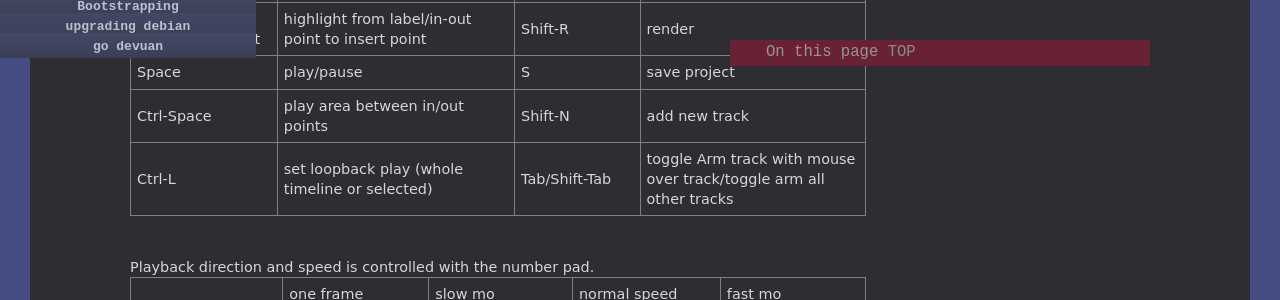
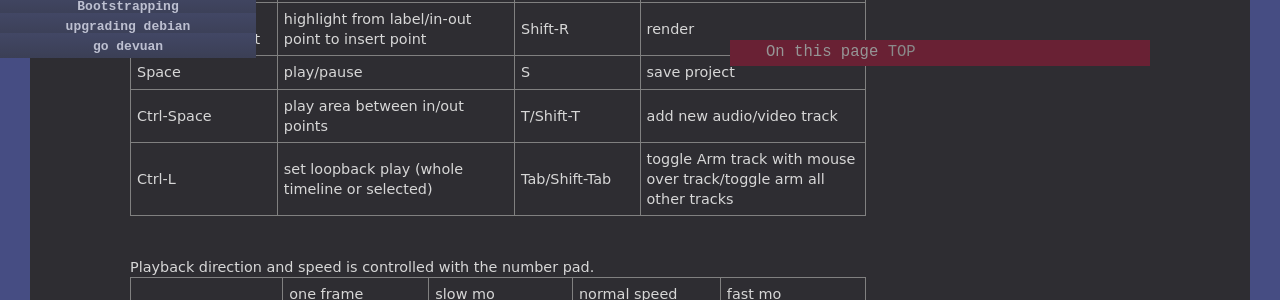
Before and after one commit to dquinton/debian-install, a Jekyll site: the page built from tutorial/04c-cinelerra.html, in a window 1280 px wide and 900 px high, scrolled down 1622 px. Shown: the part 152-452 px from the top of the window. Built offline with Jekyll 4.4.1, drawn with Linux system fonts in a browser that asks for light colours.

Commit message:
updating cin

```diff
--- a/tutorial/04c-cinelerra.html
+++ b/tutorial/04c-cinelerra.html
@@ -137,8 +137,8 @@ The manual lists the keyboard shortcuts quite well, here I just list the main ke
 <tr>
 <td >Ctrl-Space</td>
 <td>play area between in/out points</td>
-<td > Shift-N</td>
-<td>add new track</td>
+<td > T/Shift-T</td>
+<td>add new audio/video track</td>
 </tr>
 
 <tr>
```
